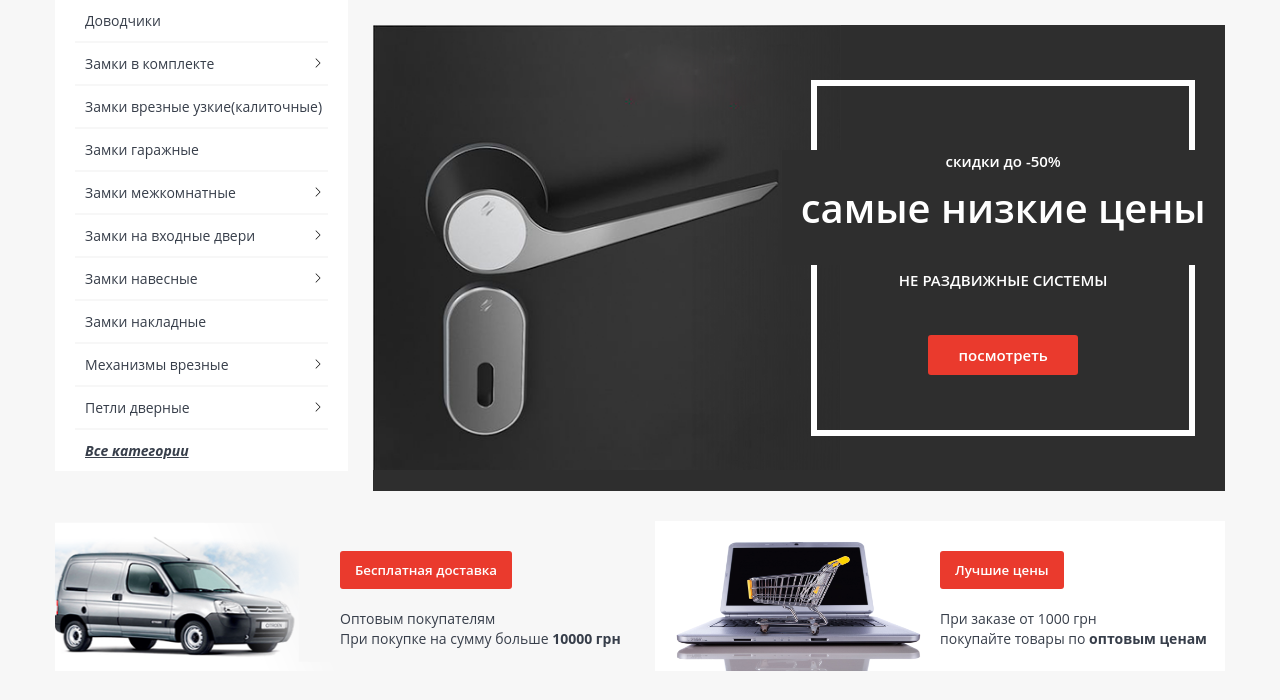
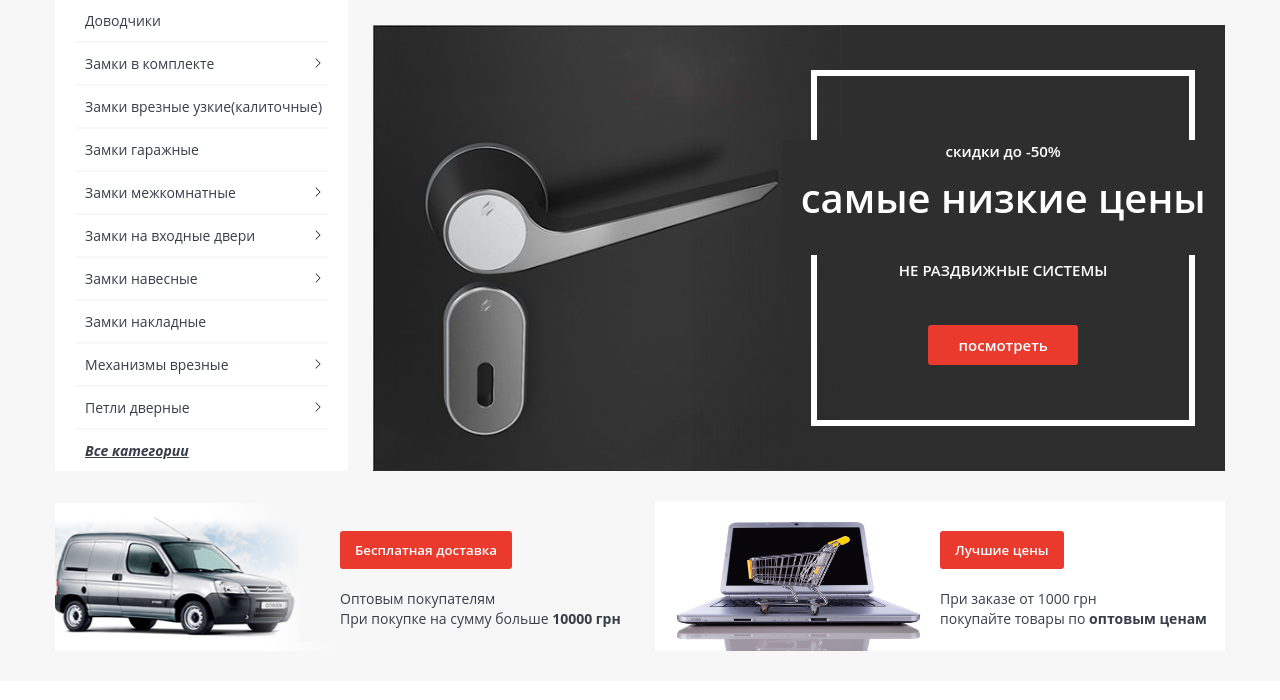
Before and after one commit to Kudesnitsa/locks, a PHP site: page / in a window 1280 px wide. Shown: the part 219-919 px from the top of the page. Run offline with PHP 8.4, Linux system fonts and the light colour scheme; some libraries are stand-ins or nearby versions; some web fonts are replaced.

Commit message:
creat branch mob

```diff
--- a/style/main.css
+++ b/style/main.css
@@ -323,7 +323,7 @@
   border: 6px solid white;
   width: 45%;
   float: left;
-  margin: 55px auto;
+  margin: 45px auto;
   margin-left: -30px;
   display: block;
   padding: 65px 50px 45px;
--- a/style/main.less
+++ b/style/main.less
@@ -400,7 +400,7 @@
   border: 6px solid white;
   width: 45%;
   float: left;
-  margin: 55px auto;
+  margin: 45px auto;
   margin-left: -30px;
   display: block;
   padding: 65px 50px 45px;
@@ -795,11 +795,9 @@
 }
 .seo_text .more_see:after{
   content: "Cкрити";
-
   display: block;
   text-decoration: underline;
   margin: 30px 0;
-
 }
 @media (max-width: 1440px) {
   .one_new .text{
@@ -837,7 +835,6 @@
   }
 
 }
-
 @media (max-width: 768px) {
   .categories .item {
     width: 50%;
```
